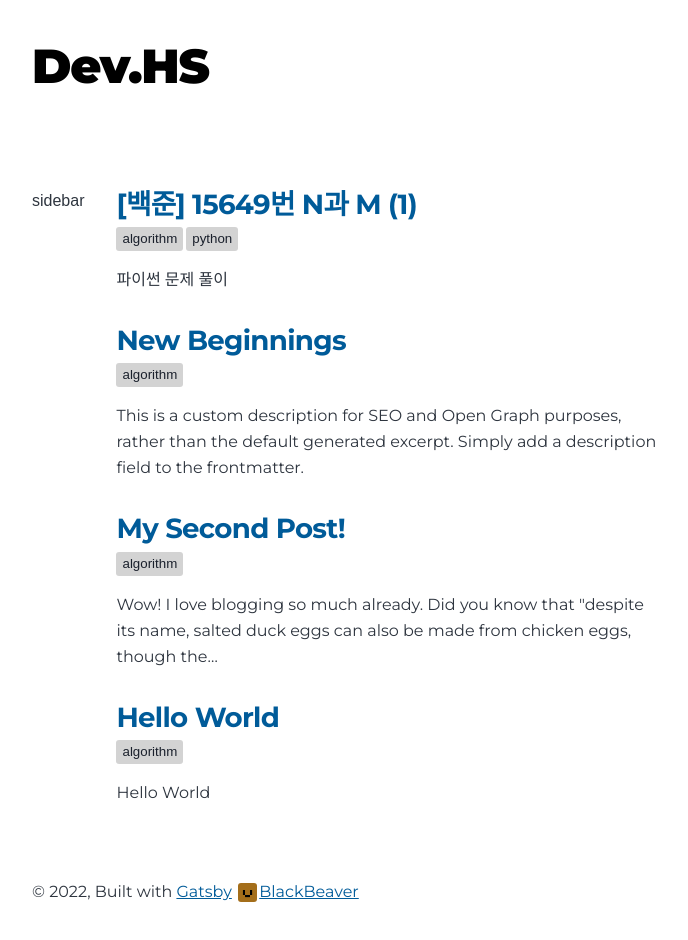
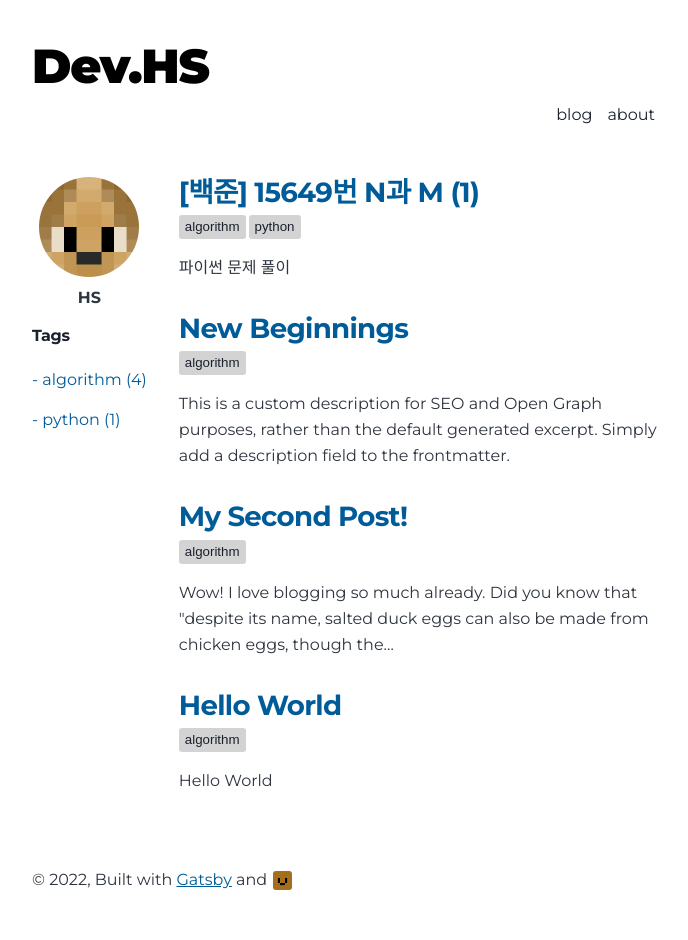
Before and after one commit to 10days96/10days96.github.io, a Gatsby site: page / in a window 1280 px wide. Shown: the whole page, without its empty margins (292-980 px from the left). Built offline with nearby package versions, Linux system fonts and the light colour scheme; Gatsby itself is replaced by a stand-in of ours.

Commit message:
feat: 사이드 바 태그 기능 추가 완료

```diff
--- a/gatsby-config.js
+++ b/gatsby-config.js
@@ -2,7 +2,7 @@ module.exports = {
   siteMetadata: {
     title: `Dev.HS`,
     author: {
-      name: `HS Lee`,
+      name: `HS`,
       summary: `애용이 코딩한다.`,
     },
     pathPrefix: "/10days96.github.io",
--- a/src/components/bio.tsx
+++ b/src/components/bio.tsx
@@ -9,16 +9,16 @@
 import { useStaticQuery, graphql } from "gatsby"
 import { StaticImage } from "gatsby-plugin-image"
 
-type Author= {
+type Author = {
     name: string
     summary: string
 }
 
 type Social = {
-    twitter:string
+    twitter: string
 }
 
- const Bio = () =>{
+const Bio = () => {
     const data = useStaticQuery(graphql`
         query BioQuery {
             site {
@@ -35,28 +35,25 @@ type Social = {
          }
     `)
 
-     const author:Author = data.site.siteMetadata?.author
-     const social:Social  = data.site.siteMetadata?.social
+    const author: Author = data.site.siteMetadata?.author
+    const social: Social = data.site.siteMetadata?.social
 
-     return(
+    return (
         <div className="bio">
             <StaticImage
                 className="bio-avatar"
                 layout="fixed"
                 formats={["auto", "webp", "avif"]}
-                 src="../images/profile-pic.png"
-                 width={50}
-                 height={50}
+                src="../images/dog.png"
+                width={100}
+                height={100}
                 quality={95}
                 alt="Profile picture"
             />
             {author?.name && (
                 <p>
-             Written by <strong>{author.name}</strong> {author?.summary || null}
+                    <strong>{author.name}</strong>
                     {` `}
-             <a href={`https://twitter.com/${social?.twitter || ``}`}>
-                 You should follow them on Twitter
-             </a>
                 </p>
             )}
         </div>
--- a/src/components/layout.tsx
+++ b/src/components/layout.tsx
@@ -1,18 +1,18 @@
 // If you don't want to use TypeScript you can delete this file!
 import * as React from "react"
-import {PageProps, Link } from "gatsby"
+import { PageProps, Link } from "gatsby"
 import beaver from "../images/beaver.png"
 
 type DataProps = {
     title: string
 }
 
-const Layout = ({ location, title, children }: PageProps<DataProps>) =>{
-    const rootPath:string  = `${__PATH_PREFIX__}/`
-    const isRootPath:Boolean = location.pathname === rootPath
+const Layout = ({ location, title, children }: PageProps<DataProps>) => {
+    const rootPath: string = `${__PATH_PREFIX__}/`
+    const isRootPath: Boolean = location.pathname === rootPath
     let header
 
-    if(isRootPath){
+    if (isRootPath) {
         header = (
             <h1 className="main-heading">
                 <Link to="/">{title}</Link>
@@ -26,18 +26,23 @@ const Layout = ({ location, title, children }: PageProps<DataProps>) =>{
         )
     }
 
-    return(
+    return (
         <div className="global-wrapper" data-is-root-path={isRootPath}>
             <header className="global-header">{header}</header>
+            <div className="navbar-group">
+                <Link to="/" className="navbar">blog</Link>
+                <Link to="/about" className="navbar">about</Link>
+            </div>
             <main>{children}</main>
             <footer>
                 © {new Date().getFullYear()}, Built with
                 {`   `}
                 <a href="https://www.gatsbyjs.com">Gatsby</a>
-                {`    `}
-                <img src={beaver} className="beaver"/>
+                {`    and`}
                 {`   `}
-                <a href="https://github.com/blackbeaver37">BlackBeaver</a>
+                <a href="https://blackbeaver37.github.io/fireworks">
+                    <img src={beaver} className="beaver" />
+                </a>
             </footer>
         </div>
     )
--- a/src/components/sidebar.tsx
+++ b/src/components/sidebar.tsx
@@ -1,39 +1,63 @@
 import * as React from "react"
 import { PageProps, Link, graphql, useStaticQuery } from "gatsby"
+import kebabCase from "lodash.kebabcase"
+import Bio from "../components/bio"
 
 type DataProps = {
    allMarkdownRemark: {
-      nodes: {
-         frontmatter: {
-            tags: Array<string>
-         }
+      group: {
+         fieldValue: string
+         totalCount: number
       }
    }
 }
 
 
+const Sidebar = ({ data, location }: PageProps<DataProps>) => {
 
-const Sidebar = () => {
+   const { allMarkdownRemark: { group } } = useStaticQuery(
+      graphql`
+         query{
+            allMarkdownRemark(limit: 2000){
+               group(field: frontmatter___tags){
+                 fieldValue
+                 totalCount
+               }
+             }
+         }
+      `
+   )
 
-   const data = useStaticQuery(graphql`
-      query TagQuery{
-         allMarkdownRemark {
-            nodes {
-              frontmatter {
-                tags
-              }
-            }
-          }
-      }
-   `)
+   console.log(group)
 
    return (
       <div className="sidebar">
-         <span>
-            sidebar
-         </span>
+         <Bio />
+         <div>
+            <h6>Tags</h6>
+            <ul>
+               {group.map(tag => (
+                  <li key={tag.fieldValue}>
+                     <Link to={`/tags/${kebabCase(tag.fieldValue)}/`}>
+                        - {tag.fieldValue} ({tag.totalCount})
+                     </Link>
+                  </li>
+               ))}
+            </ul>
+         </div>
       </div>
    );
 }
 
 export default Sidebar
+
+// export const pageQuery = graphql`
+//    query{
+//       allMarkdownRemark(limit: 2000){
+//          group(field: frontmatter___tags){
+//            fieldValue
+//            totalCount
+//          }
+//        }
+//    }
+// `
--- a/src/pages/index.tsx
+++ b/src/pages/index.tsx
@@ -1,6 +1,6 @@
 // If you don't want to use TypeScript you can delete this file!
 import * as React from "react"
-import { PageProps, Link, graphql, Page } from "gatsby"
+import { PageProps, Link, graphql } from "gatsby"
 import kebabCase from "lodash.kebabcase"
 
 import Bio from "../components/bio"
--- a/src/style.css
+++ b/src/style.css
@@ -102,6 +102,7 @@ hr {
 
 main {
   display: flex;
+  margin-top: 0%;
 }
 
 .post {
@@ -171,7 +172,7 @@ h1>a {
 }
 
 h2>a,
-h3>a,
+/* h3>a, */
 h4>a,
 h5>a,
 h6>a {
@@ -204,6 +205,7 @@ ul li,
 ol li {
   padding-left: var(--spacing-0);
   margin-bottom: calc(var(--spacing-8) / 2);
+  /* list-style: none; */
 }
 
 li>p {
@@ -270,7 +272,7 @@ a:focus {
 }
 
 .global-wrapper[data-is-root-path="true"] .bio {
-  margin-bottom: var(--spacing-20);
+  margin-bottom: 0%;
 }
 
 
@@ -279,7 +281,7 @@ deckgo-highlight-code {
 }
 
 .global-header {
-  margin-bottom: var(--spacing-12);
+  margin-bottom: var(--spacing-2);
 }
 
 .main-heading {
@@ -316,7 +318,26 @@ deckgo-highlight-code {
 
 .bio {
   display: flex;
-  margin-bottom: var(--spacing-16);
+  flex-direction: column;
+  text-align: center;
+  align-content: center;
+  justify-content: center;
+}
+
+.bio>p {
+  margin-top: var(--spacing-2);
+}
+
+.navbar-group {
+  display: flex;
+  justify-content: flex-end;
+}
+
+.navbar {
+  color: #1a202c;
+  padding: 2px 6px;
+  margin-right: 3px;
+  text-decoration: none;
 }
 
 .sidebar {
@@ -324,7 +345,19 @@ deckgo-highlight-code {
   margin-right: var(--spacing-8);
   margin-top: var(--spacing-12);
   margin-bottom: var(--spacing-2);
-  font-family: sans-serif
+}
+
+.sidebar h6 {
+  font-size: var(--fontSize-1);
+  margin-top: var(--spacing-4);
+}
+
+.sidebar li {
+  list-style: none;
+}
+
+.sidebar a {
+  text-decoration: none
 }
 
 .tag-group {
@@ -352,10 +385,11 @@ deckgo-highlight-code {
 }
 
 .bio-avatar {
-  margin-right: var(--spacing-4);
+  /* margin-right: var(--spacing-4); */
   margin-bottom: var(--spacing-0);
   min-width: 50px;
   border-radius: 100%;
+  margin: auto;
 }
 
 .blog-post header h1 {
```
Also changed, not shown: src/components/blogLayout.tsx (+7 -1 lines), src/pages/tags.tsx (added, +61 -0 lines), src/templates/tags.tsx (+13 -1 lines), src/pages/about.tsx (renamed from src/pages/contact.tsx). Lines whose indentation alone changed are shown as unchanged.
